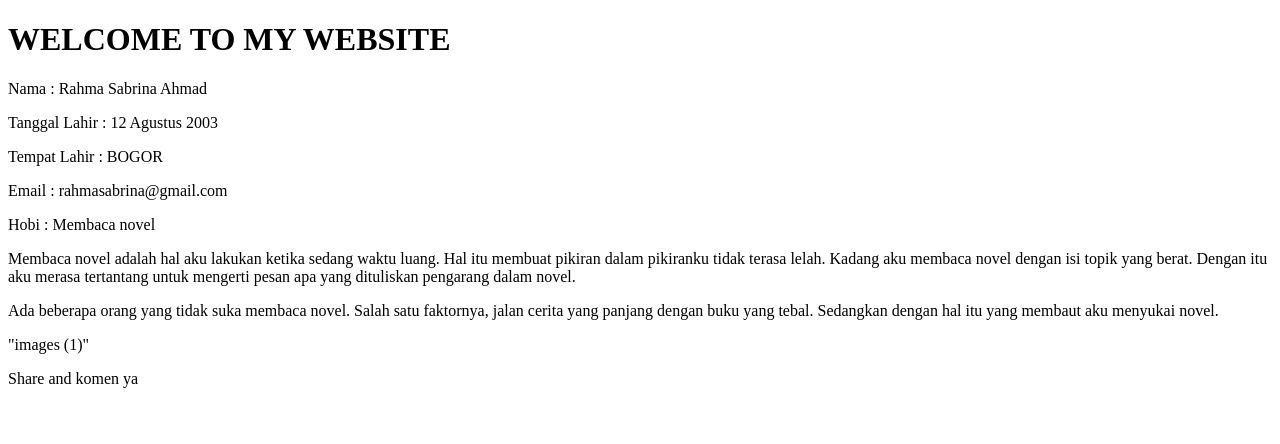
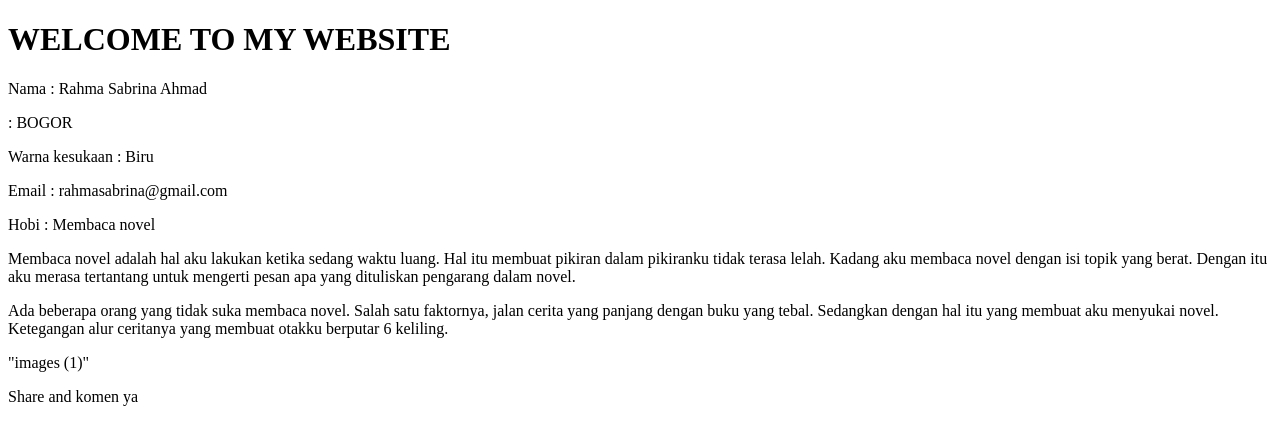
Before and after one commit to rahmasabrina64/Latihan-HTML, a plain HTML site: page index.html in a window 1280 px wide. Drawn offline with Linux system fonts and the light colour scheme.

Commit message:
Update index.html

```diff
--- a/index.html
+++ b/index.html
@@ -2,20 +2,21 @@
 <html>
 <head>
 	<title>My Website</title>
-<h1><border>WELCOME TO MY WEBSITE</border></h1>
 
 </head>
 <body>
+<h1><border>WELCOME TO MY WEBSITE</border></h1>
+
 <P>
 <P>Nama 			: Rahma Sabrina Ahmad</P>
-<P>Tanggal Lahir	: 12 Agustus 2003</P>
-<P>Tempat Lahir 	: BOGOR</P>
+<Tempat tinggal>		: BOGOR
+<p>Warna kesukaan 		: Biru</p>
 <P>Email			: rahmasabrina@gmail.com</P></body>
 <P>Hobi 			: Membaca novel
 <p> </p>
 <p>Membaca novel adalah hal aku lakukan ketika sedang waktu luang. Hal itu membuat pikiran dalam pikiranku tidak terasa lelah. Kadang aku membaca novel dengan isi topik yang berat. Dengan itu aku merasa tertantang untuk mengerti pesan apa yang dituliskan pengarang dalam novel. </p>
-<p>Ada beberapa orang yang tidak suka membaca novel. Salah satu faktornya, jalan cerita yang panjang dengan buku yang tebal. Sedangkan dengan hal itu yang membaut aku menyukai novel.</p>
-<picture>"images (1)"</picture>
+<p>Ada beberapa orang yang tidak suka membaca novel. Salah satu faktornya, jalan cerita yang panjang dengan buku yang tebal. Sedangkan dengan hal itu yang membuat aku menyukai novel. Ketegangan alur ceritanya yang membuat otakku berputar 6 keliling.</p>
+<IMAGE SC>"images (1)"</image src>
 <p>Share and komen ya </P>
 
 </html>
```
